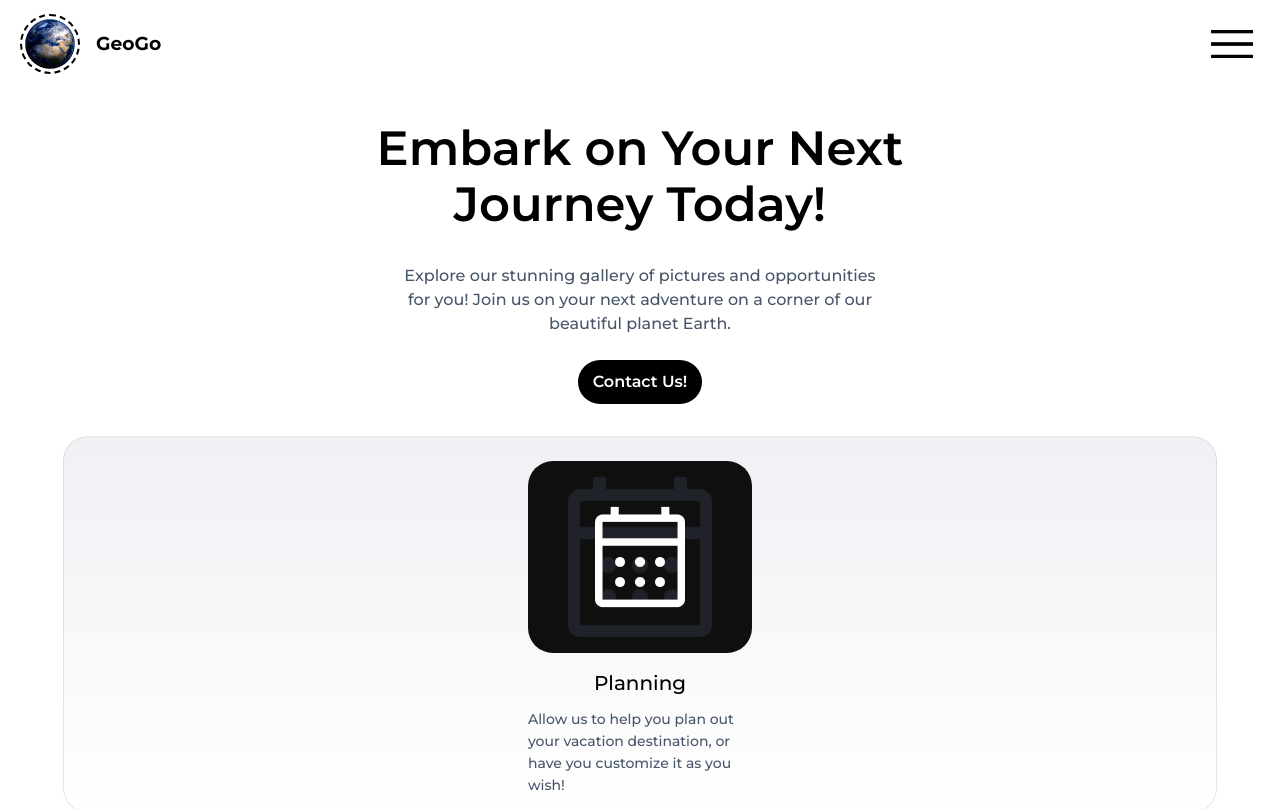
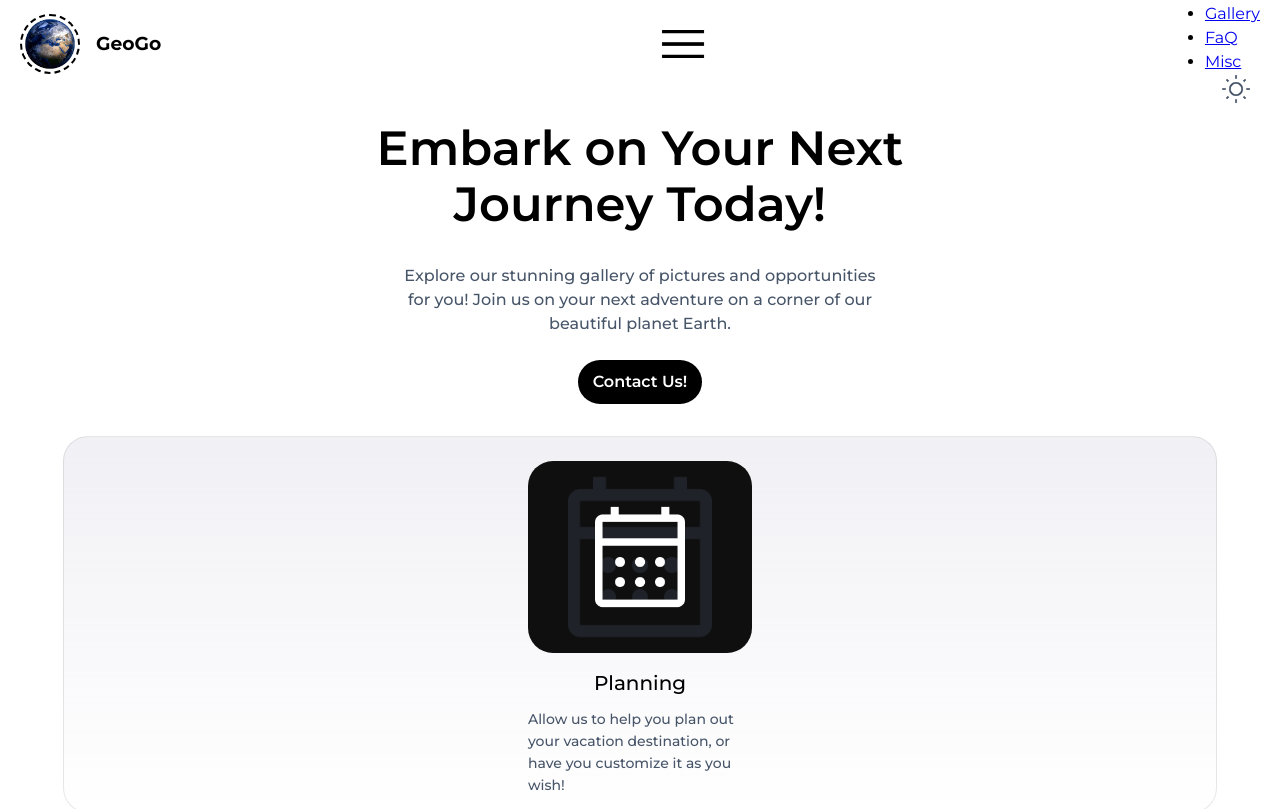
Before and after one commit to Nero1889/Project-5---GeoGo, a React (Vite) app: page / in a window 1280 px wide. Shown: the top 809 px of the page. Built offline with nearby package versions, Linux system fonts and the light colour scheme; a web font is replaced by a local one.

Commit message:
Update Header.jsx

```diff
--- a/src/Header.jsx
+++ b/src/Header.jsx
@@ -8,29 +8,29 @@ import sun from "./assets/sun.png";
 
 function Header() {
     const [IS_MENU_OPEN, setIsMenuOpen] = useState(false);
-    const [LIGHT_MODE, setLightMode] = useState(() => {
+    const [DARK_MODE, setDarkMode] = useState(() => {
         const STORED_THEME = localStorage.getItem("theme");
         return STORED_THEME === "light";
     });
 
     const TOGGLE_MENU = () => setIsMenuOpen(!IS_MENU_OPEN);
-    const TOGGLE_THEME = () => setLightMode(prevMode => !prevMode);
+    const TOGGLE_THEME = () => setDarkMode(prevMode => !prevMode);
 
     useEffect(() => {
-        if (LIGHT_MODE) {
-            document.body.classList.add("light-mode");
+        if (DARK_MODE) {
+            document.body.classList.add("dark-mode");
             localStorage.setItem("theme", "light");
         } else {
-            document.body.classList.remove("light-mode");
+            document.body.classList.remove("dark-mode");
             localStorage.setItem("theme", "dark");
         }
-    }, [LIGHT_MODE]);
+    }, [DARK_MODE]);
 
     const MENU_ICON_SRC = () => {
         if (IS_MENU_OPEN) {
-            return LIGHT_MODE ? lightClose : close;
+            return DARK_MODE ? lightClose : close;
         } else {
-            return LIGHT_MODE ? lightMenu : menu;
+            return DARK_MODE ? lightMenu : menu;
         }
     };
 
@@ -54,12 +54,22 @@ function Header() {
                     <img id="menu" src={MENU_ICON_SRC()}
                     alt={IS_MENU_OPEN ? "Close menu" : "Open menu"} draggable="false"
                     onClick={TOGGLE_MENU}/>
+                    <nav>
+                        <ul id="desktop-navbar">
+                            <li><a href="#home">Home</a></li>
+                            <li><a href="#gallery">Gallery</a></li>
+                            <li><a href="#faq">FaQ</a></li>
+                            <li><a href="#misc">Misc</a></li>
+                            <img className="theme-sun" src={sun} alt="Toggle Theme Sun"
+                            onClick={TOGGLE_THEME} draggable="false"/>
+                        </ul>
+                    </nav>
                 </div>
             </header>
 
             <div className={`mobile-menu ${IS_MENU_OPEN ? "open" : ""}`}>
+                <nav>
                     <ul>
-                    {/* Remove Later */}
                         <li><a href="#home" onClick={() => alert("You clicked on: Home!")}>Home</a></li>
                         <li><a href="#gallery" onClick={() => alert("You clicked on: Gallery!")}>Gallery</a></li>
                         <li><a href="#faq" onClick={() => alert("You clicked on: FaQ!")}>FaQ</a></li>
@@ -67,9 +77,10 @@ function Header() {
                         <div id="mobile-menu-bar"></div>
                         <img className="theme-sun" src={sun} alt="Toggle Theme Sun" onClick={TOGGLE_THEME}/>
                     </ul>
+                </nav>
             </div>
         </>
-    )
+    );
 }
 
 export default Header;
```
Lines whose indentation alone changed are shown as unchanged.
